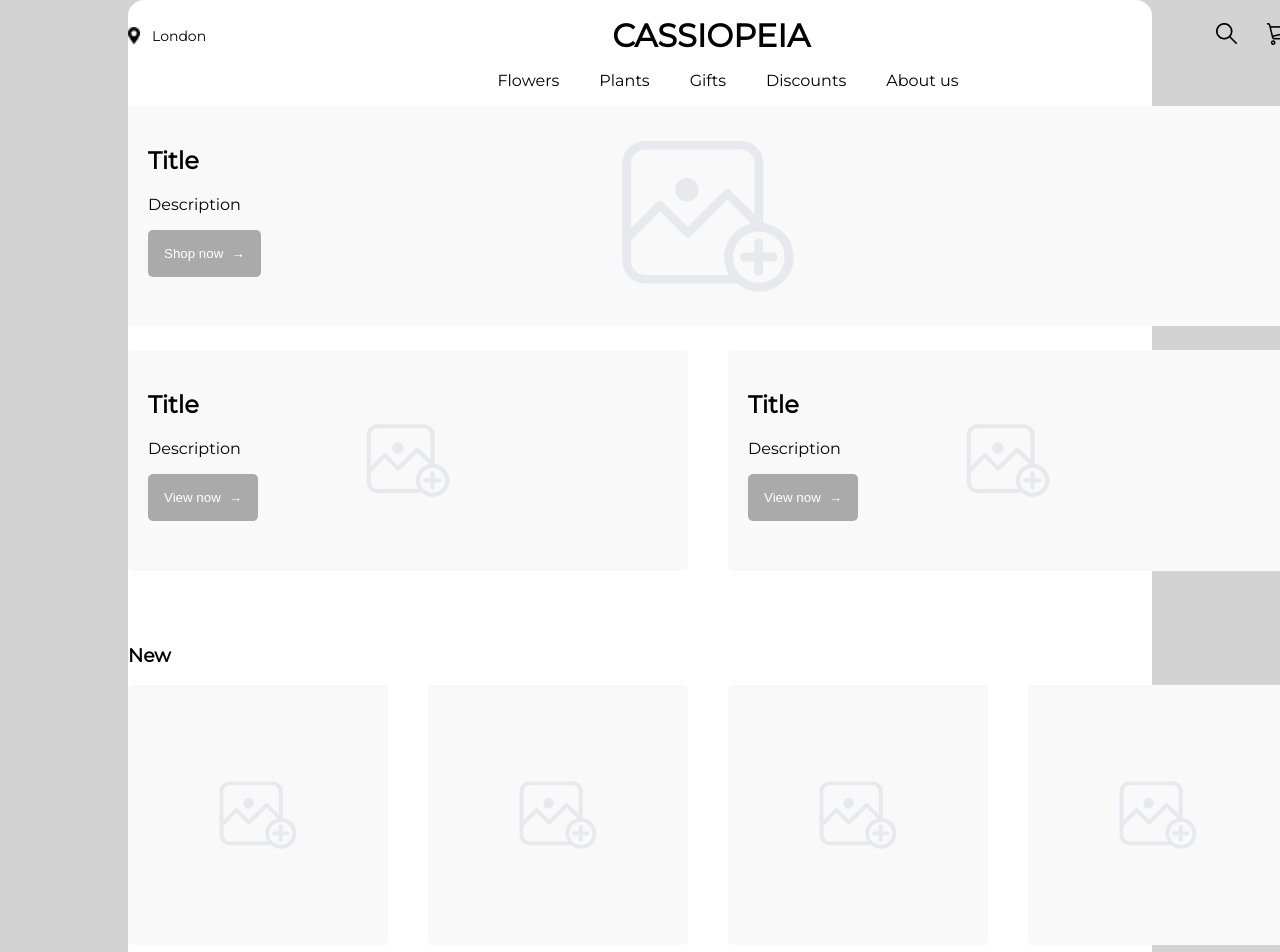
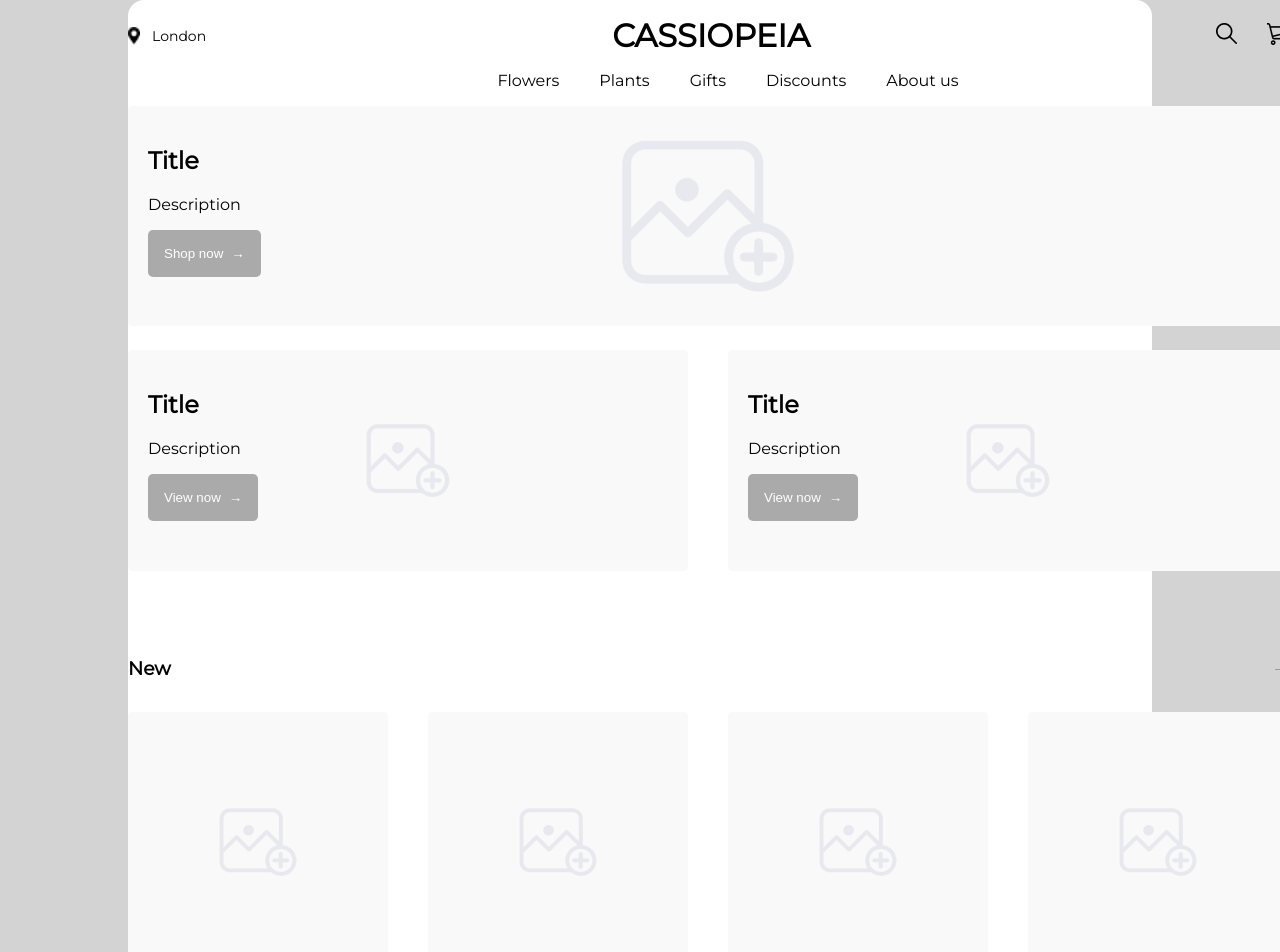
Before and after one commit to yuliya-zhukova/flower-store, a React (Create React App) app: page / in a window 1280 px wide. Shown: the top 952 px of the page. Built offline with nearby package versions, Linux system fonts and the light colour scheme.

Commit message:
Add a header for the section

```diff
--- a/src/sections/Sections.js
+++ b/src/sections/Sections.js
@@ -1,5 +1,5 @@
 import React from "react";
-import "./sections.scss";
+import "./Sections.scss";
 
 import { Products } from "../products/Products";
 import { sectionList } from "./sectionList";
@@ -9,10 +9,20 @@ export function Sections() {
     <div className="section">
       {sectionList.map(function (section, i) {
           return (
-            <div key={i}>
-              <h3 className="section__title">
-                {section.title}
-              </h3>
+            <div key={i} className="section__slider">
+              <div className="section__header">
+                <h3 className="section__title">
+                  {section.title}
+                </h3>
+                <div className="section__navigation">
+                  <a href="/" className="section__nav-item section__nav-item_disable">
+                    <div className="section__direction_left"></div>
+                  </a>
+                  <a href="/" className="section__nav-item">
+                    <div className="section__direction_right"></div>
+                  </a>
+                </div>
+              </div>
               <Products />
             </div>
           );
--- a/src/sections/sections.scss
+++ b/src/sections/sections.scss
@@ -0,0 +1,41 @@
+.section {
+    &__slider {
+        margin-bottom: 100px;
+    }
+
+    &__header {
+        display: flex;
+        justify-content: space-between;
+        padding: 2rem 0;
+    }
+
+    &__title {
+        margin: 0;
+    }
+
+    &__navigation {
+        display: flex;
+    }
+
+    &__nav-item {
+        margin-left: 1rem;
+        text-decoration: none;
+        color: grey;
+
+        &_disable {
+            pointer-events: none;
+            cursor: default;
+            color: lightgray;
+        }
+    }
+
+    &__direction {
+        &_left:after {
+            content: "←";
+        }
+
+        &_right:after {
+            content: "→";
+        }
+    }
+}
```
